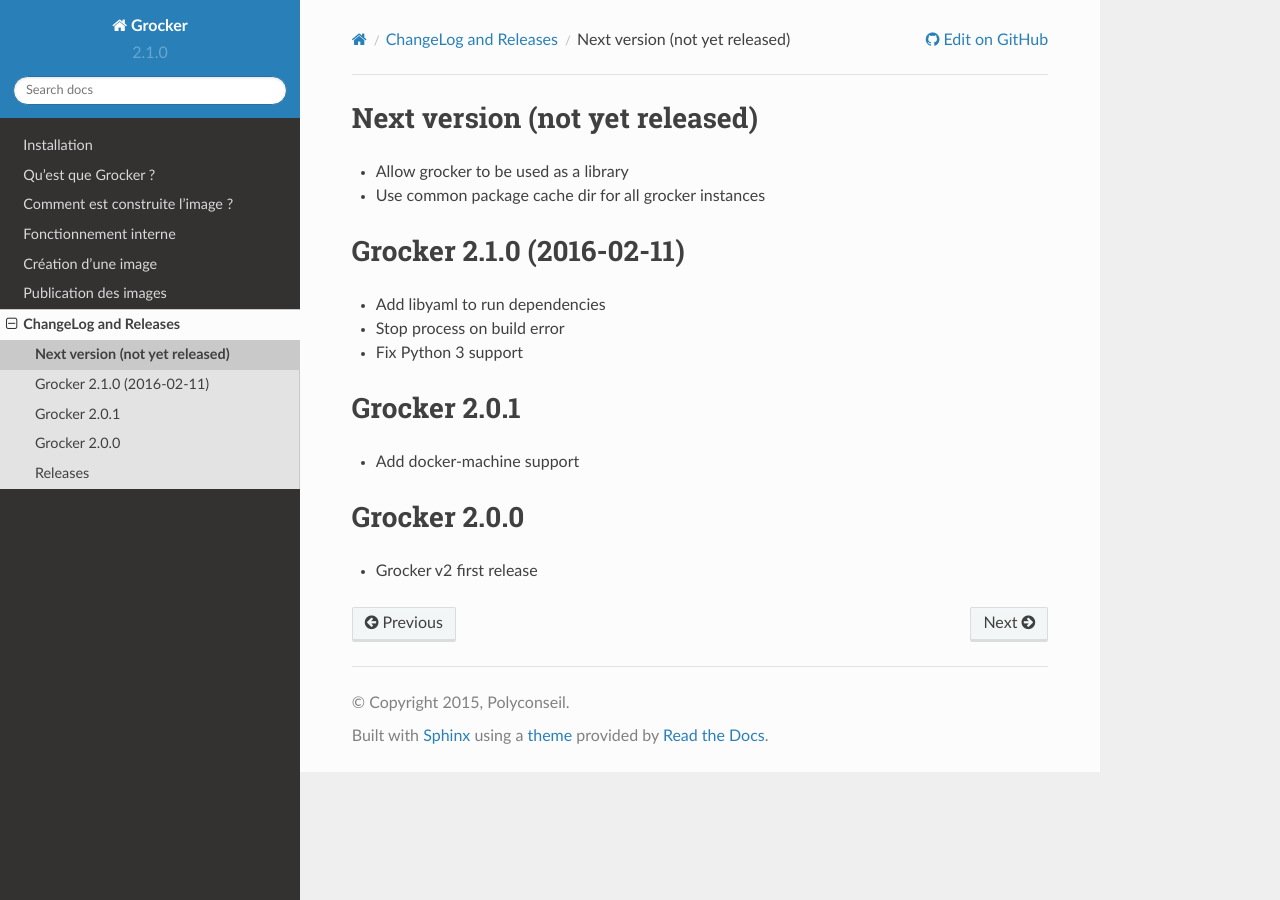
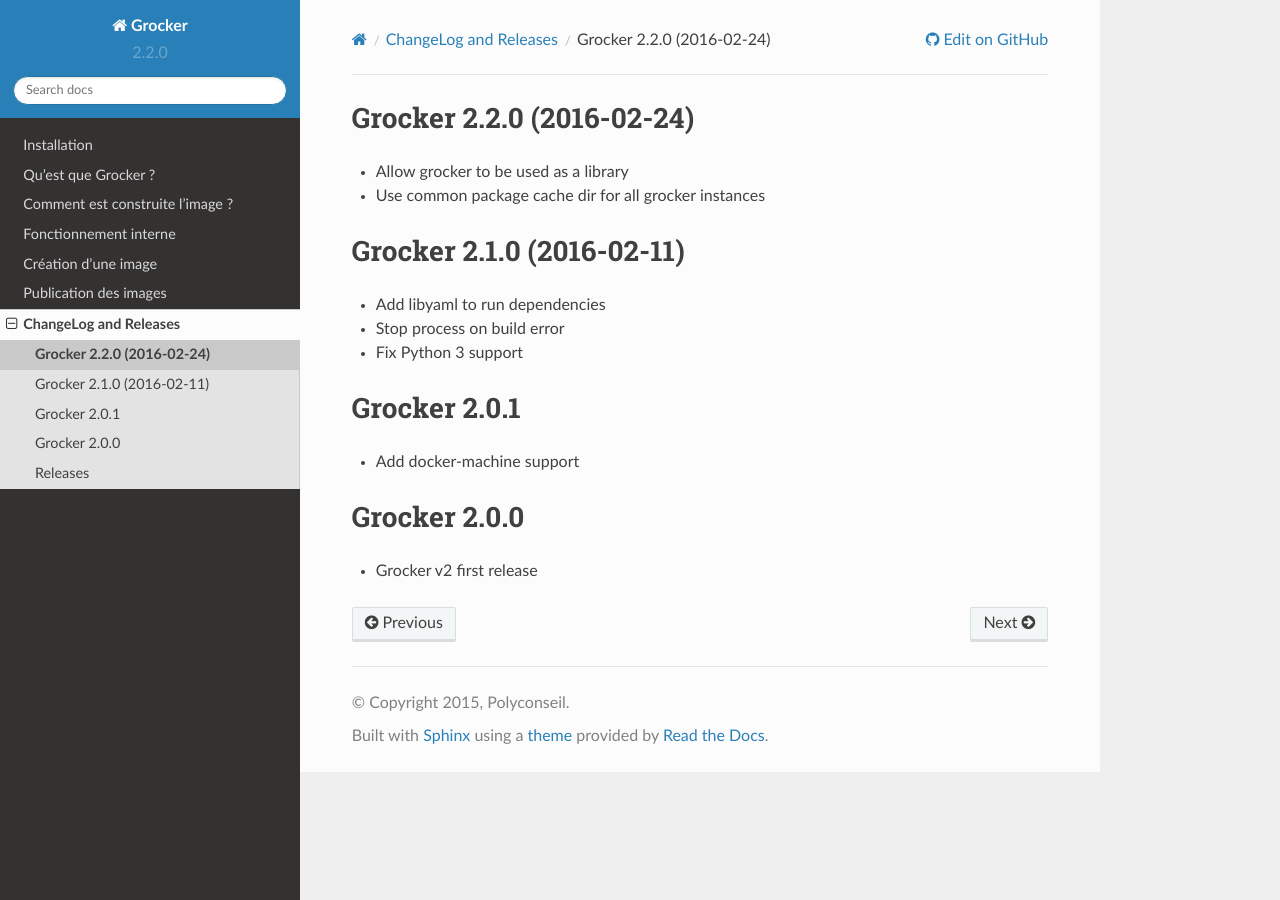
Before and after one commit to Polyconseil/grocker, a Sphinx documentation site: the page built from docs/changelog.rst, in a window 1280 px wide. Built offline with Sphinx 7.4.7 and the Read the Docs theme 2.0.0, drawn with Linux system fonts in a browser that asks for light colours.

Commit message:
Release version v2.2.0
Released-with: blease v2016.02.24.00491+79baa14e
Signed-off-by: Brice Gelineau <brice.gelineau@polyconseil.fr>

```diff
--- a/docs/changelog.rst
+++ b/docs/changelog.rst
@@ -1,5 +1,5 @@
-Next version (not yet released)
--------------------------------
+Grocker 2.2.0 (2016-02-24)
+--------------------------
 
 - Allow grocker to be used as a library
 - Use common package cache dir for all grocker instances
--- a/docs/releases/index.rst
+++ b/docs/releases/index.rst
@@ -1,2 +1,5 @@
 Releases
 --------
+
+.. toctree::
+   2.2.0.rst
--- a/grocker/__init__.py
+++ b/grocker/__init__.py
@@ -3,7 +3,7 @@
 
 from __future__ import absolute_import, division, print_function, unicode_literals
 
-__version__ = '2.1.0'
+__version__ = '2.2.0'
 __copyright__ = '2015, Polyconseil'
 __description__ = 'Docker image builder'
 
```
Also changed, not shown: docs/releases/2.2.0.rst (added, +16 -0 lines).
